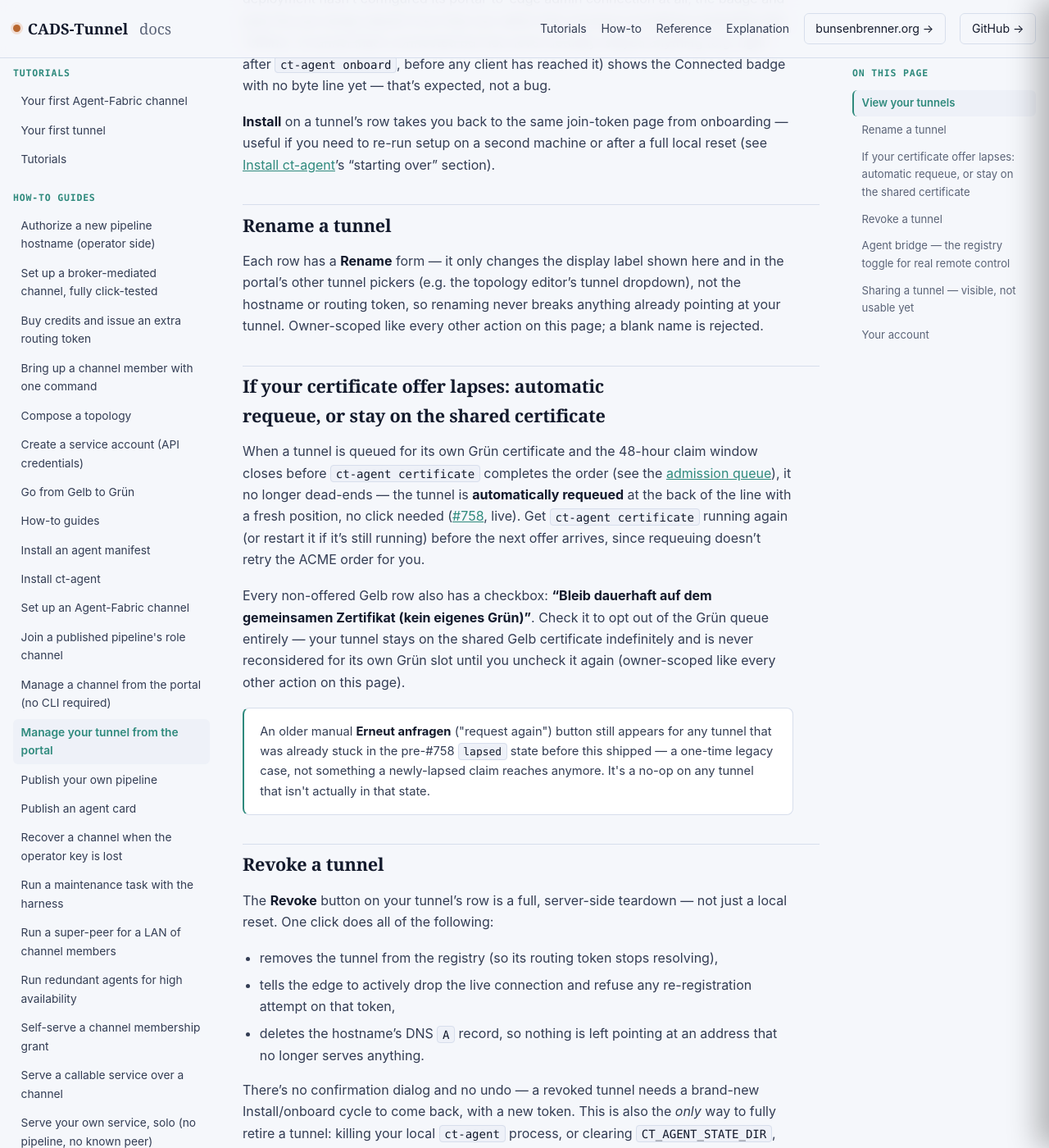
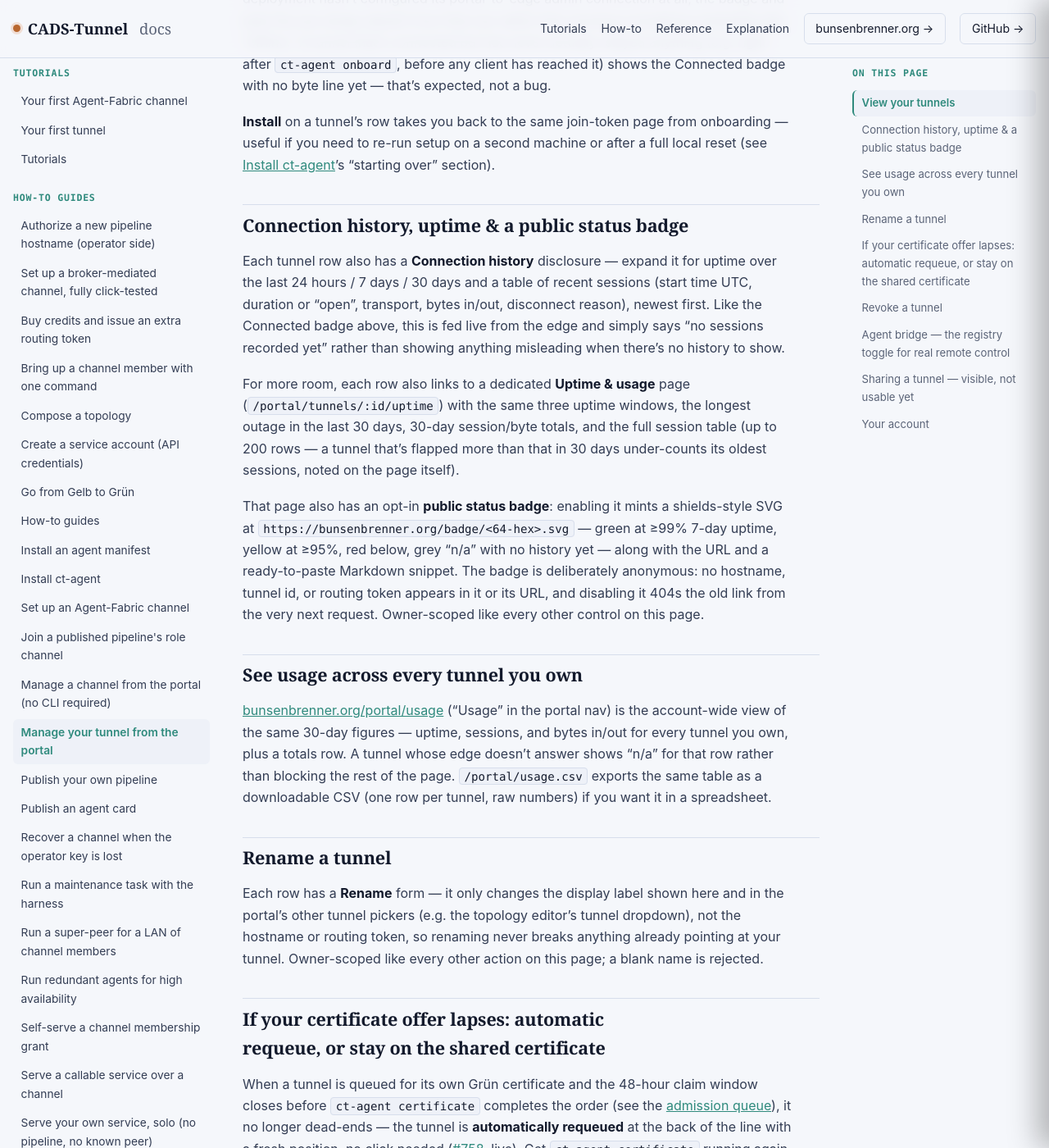
Before and after one commit to scimbe/CADS-Tunnel-docs, a Jekyll site: the page built from _how-to/manage-your-tunnel.md, in a window 1280 px wide and 1400 px high, scrolled down 598 px. Shown: the whole window at 82% size. Built offline with Jekyll 4.4.1, drawn with Linux system fonts in a browser that asks for light colours.

Commit message:
docs: connection history, uptime, badges & usage (#776/#778/#783)
Confirmed live before writing: deployed control-plane binary contains
tunnel_history/tunnel_badges markers (verified earlier this session at the
StartedAt-past-merge level for #784/#785), and live-curled the new routes
against https://bunsenbrenner.org just now -- /portal/usage and
/portal/usage.csv both redirect to login (303, session-gated as documented),
an unknown badge id 404s. Read the actual handlers in
crates/control-plane/src/portal_api/uptime.rs for exact route list, response
shapes, and the badge SVG's colour thresholds rather than trusting the PR
description alone.

Covers the first piece of the larger #775 program's new tunnel-monitoring
surface (history/uptime/badge/usage) -- alerts, fleet view, access windows,
share links, and receipts are separate, larger pieces still queued for
future firings.

Co-Authored-By: Claude Sonnet 5 <noreply@anthropic.com>

```diff
--- a/_how-to/manage-your-tunnel.md
+++ b/_how-to/manage-your-tunnel.md
@@ -28,6 +28,34 @@ client has reached it) shows the Connected badge with no byte line yet — that'
 **Install** on a tunnel's row takes you back to the same join-token page from onboarding — useful if you
 need to re-run setup on a second machine or after a full local reset (see
 [Install ct-agent]({{ '/how-to/install-ct-agent/' | relative_url }})'s "starting over" section).
+
+## Connection history, uptime & a public status badge
+
+Each tunnel row also has a **Connection history** disclosure — expand it for uptime over the last
+24 hours / 7 days / 30 days and a table of recent sessions (start time UTC, duration or "open",
+transport, bytes in/out, disconnect reason), newest first. Like the Connected badge above, this is
+fed live from the edge and simply says "no sessions recorded yet" rather than showing anything
+misleading when there's no history to show.
+
+For more room, each row also links to a dedicated **Uptime & usage** page
+(`/portal/tunnels/:id/uptime`) with the same three uptime windows, the longest outage in the last
+30 days, 30-day session/byte totals, and the full session table (up to 200 rows — a tunnel that's
+flapped more than that in 30 days under-counts its oldest sessions, noted on the page itself).
+
+That page also has an opt-in **public status badge**: enabling it mints a shields-style SVG at
+`https://bunsenbrenner.org/badge/<64-hex>.svg` — green at ≥99% 7-day uptime, yellow at ≥95%, red
+below, grey "n/a" with no history yet — along with the URL and a ready-to-paste Markdown snippet.
+The badge is deliberately anonymous: no hostname, tunnel id, or routing token appears in it or its
+URL, and disabling it 404s the old link from the very next request. Owner-scoped like every other
+control on this page.
+
+## See usage across every tunnel you own
+
+[bunsenbrenner.org/portal/usage](https://bunsenbrenner.org/portal/usage) ("Usage" in the portal
+nav) is the account-wide view of the same 30-day figures — uptime, sessions, and bytes in/out for
+every tunnel you own, plus a totals row. A tunnel whose edge doesn't answer shows "n/a" for that
+row rather than blocking the rest of the page. `/portal/usage.csv` exports the same table as a
+downloadable CSV (one row per tunnel, raw numbers) if you want it in a spreadsheet.
 
 ## Rename a tunnel
 
```
Also changed, not shown: _reference/api-endpoints.md (+25 -0 lines).
